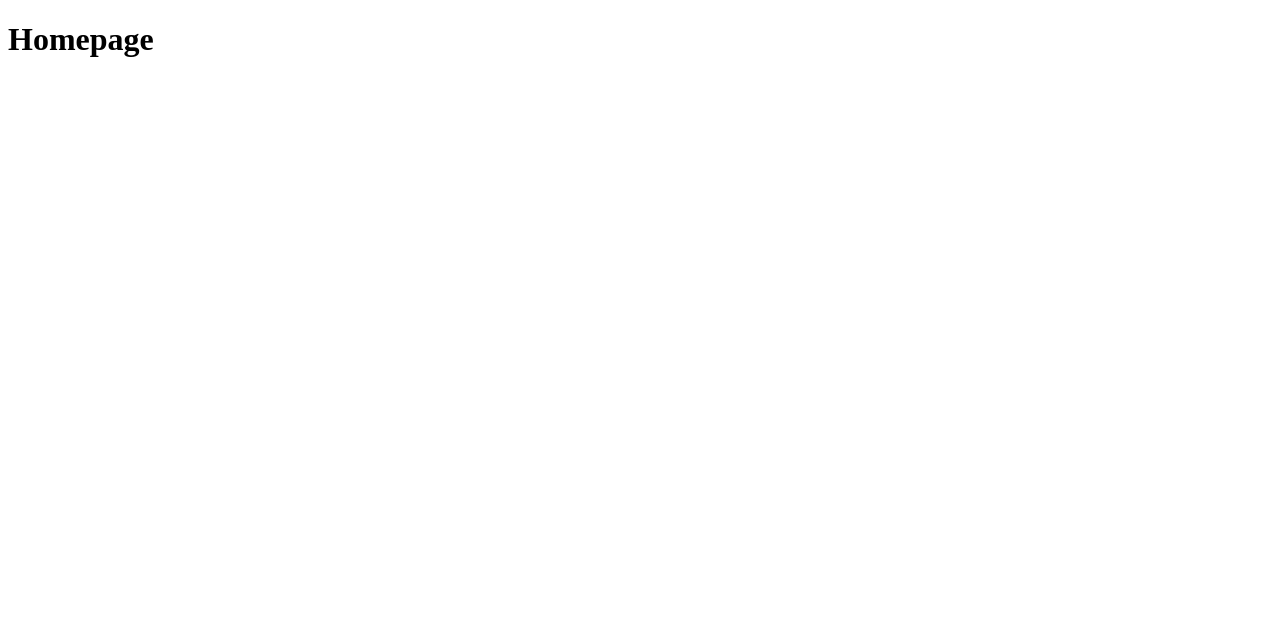
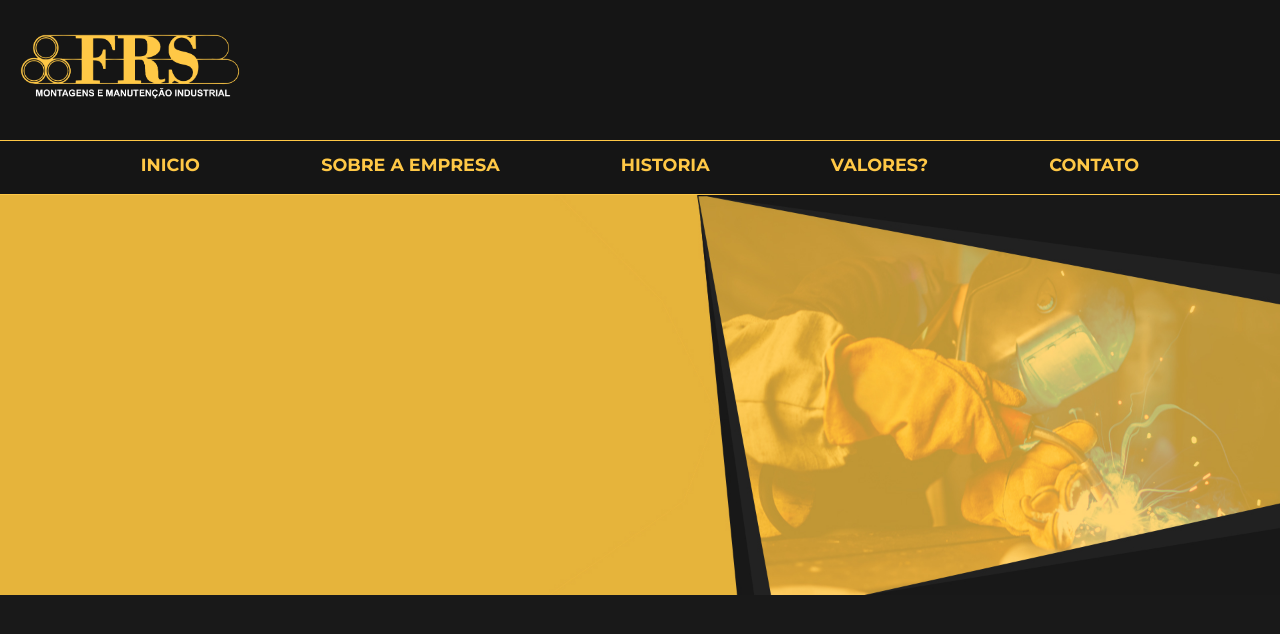
Before and after one commit to iguulima/FRS-Project, a plain HTML site: page index.html in a window 1280 px wide. Drawn offline with Linux system fonts and the light colour scheme.

Commit message:
0.1.2 - Começo do Header, da Navbar e do Banner

```diff
--- a/index.html
+++ b/index.html
@@ -3,9 +3,34 @@
         <head>
             <meta charset="UTF-8">
             <meta name="viewport" content="width=device-width, initial-scale=1.0">
-            <title>F.R.S. Montagens e Manutenções - Página Inicial</title>
+            <title>F.R.S. Montagens e Manutenções | Página Inicial</title>
+            <link rel="stylesheet" href="style.css">
         </head>
         <body>
-            <h1>Homepage</h1>
+
+
+            <header class="header">
+                <img src="/images/logo-semfundo.png">
+            </header>
+
+            <nav class="navbar">
+                <ul>
+                    <li><a href="">INICIO</a>
+                    <li><a href="">SOBRE A EMPRESA</a></li>
+                    <li><a href="">HISTORIA</a></li>
+                    <li><a href="">VALORES?</a></li>
+                    <li><a href="">CONTATO</a></li>
+                </ul>
+            </nav>
+
+            <main class="conteudo">
+                <section class="banner">
+                    <img src="images/banner.jpg" width="100%">
+                </section>
+            </main>
+
+
+
+            <script src="https://kit.fontawesome.com/04ab88e5e7.js" crossorigin="anonymous"></script>
         </body>
     </html>
--- /dev/null
+++ b/style.css
@@ -0,0 +1,62 @@
+@import url('https://fonts.googleapis.com/css2?family=Poppins:ital,wght@0,100;0,200;0,300;0,400;0,500;0,600;0,700;0,800;0,900;1,100;1,200;1,300;1,400;1,500;1,600;1,700;1,800;1,900&display=swap');
+@import url('https://fonts.googleapis.com/css2?family=Montserrat:ital,wght@0,100..900;1,100..900&display=swap');
+:root{
+    --cor-header:#151515;
+    --cor-fundo:#191919;
+    --cor-texto: #ffc846;
+}
+
+body{
+    font-family: 'Poppins', sans-serif;
+    background-color: var(--cor-fundo);
+    margin:0px;
+    padding: 0;
+}
+
+header{
+    height: 140px;
+    align-content: center;
+    margin:0;
+    background: var(--cor-header);
+
+}
+
+header img{
+    width: 220px;
+    margin-left: 20px;
+}
+
+
+.navbar{
+    background: var(--cor-header);
+    height: 3em;
+    font-family: 'Montserrat', sans-serif;
+    font-size: 1.1em;
+    font-weight: bold;
+    border-bottom: solid 1px var(--cor-texto);
+    border-top: solid 1px var(--cor-texto);
+
+}
+
+
+.navbar ul{
+    list-style: none;
+    display: flex;
+    justify-content: space-between;
+    padding: 13px 8em;
+    margin:0;
+
+}
+
+.navbar a{
+    text-decoration: none;
+    color: var(--cor-texto);
+}
+
+.navbar a:hover{
+    text-decoration: underline;
+}
+
+.banner{
+
+}
```
Also changed, not shown: images/banner.jpg (added), images/logo-semfundo.png (added), 1 other file.
